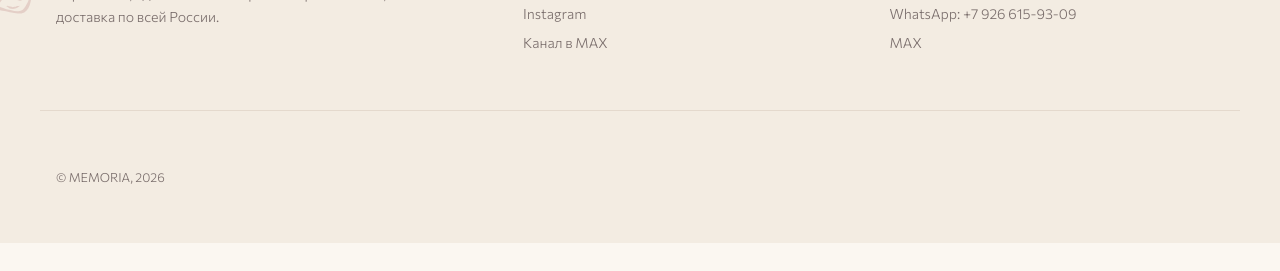
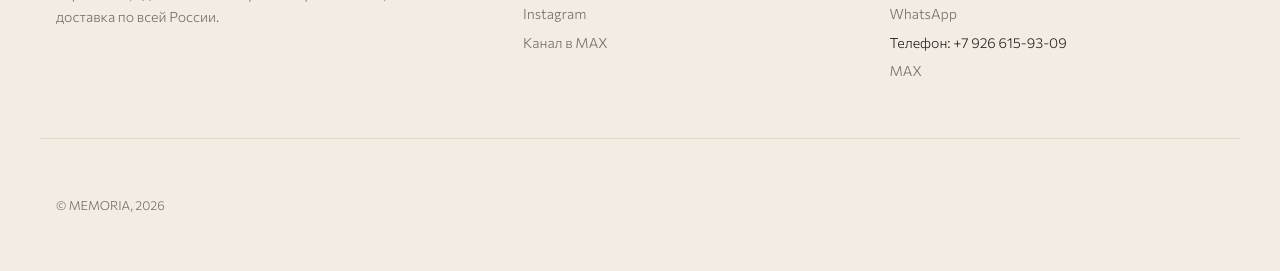
Before and after one commit to Lenlulek/memoria-site, a plain HTML site: page index.html in a window 1280 px wide. Shown: the part 5083-5354 px from the top of the page. Before the commit the page ends 5326 px from the top, so only its background shows below. Drawn offline with nearby package versions, Linux system fonts and the light colour scheme.

Commit message:
Телефон в подвале текстом; выбор коллекции сбрасывает категорию
Co-Authored-By: Claude Opus 5.5 <noreply@anthropic.com>
Claude-Session: https://claude.ai/code/session_01FyHG9EMSg56S6hwVpnH6YS

```diff
--- a/index.html
+++ b/index.html
@@ -368,7 +368,8 @@ footer a:hover{color:var(--granat)}
     </ul></div>
     <div><h4>Заказать</h4><ul>
       <li><a href="https://t.me/ellaMua" target="_blank" rel="noopener">Telegram: @ellaMua</a></li>
-      <li><a href="https://wa.me/79266159309" target="_blank" rel="noopener">WhatsApp: +7 926 615-93-09</a></li>
+      <li><a href="https://wa.me/79266159309" target="_blank" rel="noopener">WhatsApp</a></li>
+      <li>Телефон: +7 926 615-93-09</li>
       <li><a href="https://max.ru/u/f9LHodD0cOLJbjJW50s3gQ6pSPGADmXaQOg_j6GRC2yzuB6oFlstFlAm5Cg" target="_blank" rel="noopener">MAX</a></li>
     </ul></div>
   </div>
@@ -430,7 +431,7 @@ function render(){
 more.addEventListener("click",()=>{shown+=12;render();});
 function press(group,attr,val){document.querySelectorAll(group+" .chip").forEach(x=>x.setAttribute("aria-pressed",x.dataset[attr]===val));}
 document.querySelectorAll(".chip[data-f]").forEach(c=>c.addEventListener("click",()=>{fT=c.dataset.f;shown=12;document.querySelectorAll(".chip[data-f]").forEach(x=>x.setAttribute("aria-pressed",x===c));render();}));
-document.querySelectorAll(".chip[data-c]").forEach(c=>c.addEventListener("click",()=>{fC=c.dataset.c;shown=12;press("#cchips","c",fC);render();}));
+document.querySelectorAll(".chip[data-c]").forEach(c=>c.addEventListener("click",()=>{fC=c.dataset.c;if(fC!=="all"){fT="all";document.querySelectorAll(".chip[data-f]").forEach(x=>x.setAttribute("aria-pressed",x.dataset.f==="all"));}shown=12;press("#cchips","c",fC);render();}));
 document.querySelectorAll(".col[data-c]").forEach(a=>a.addEventListener("click",()=>{fC=a.dataset.c;fT="all";shown=12;press("#cchips","c",fC);document.querySelectorAll(".chip[data-f]").forEach(x=>x.setAttribute("aria-pressed",x.dataset.f==="all"));render();}));
 render();
 
```
